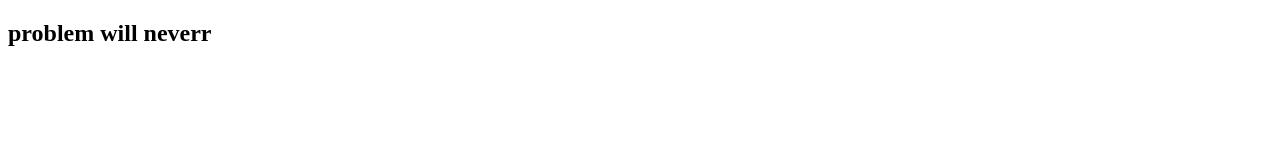
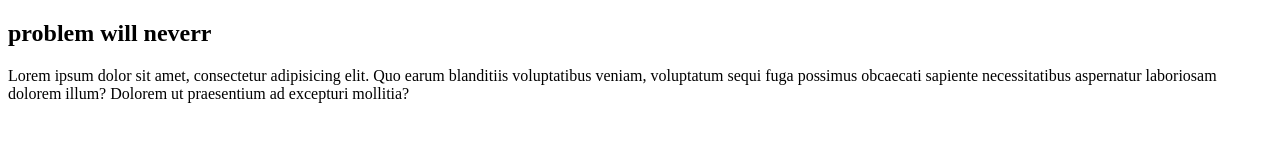
Before and after one commit to mdjibon6147/Problem-will-Neverr, a plain HTML site: page Index.html in a window 1280 px wide. Drawn offline with Linux system fonts and the light colour scheme.

Commit message:
two commit try

```diff
--- a/Index.html
+++ b/Index.html
@@ -6,6 +6,11 @@
     <title>Problem will neverr</title>
 </head>
 <body>
-    <h2> problem will neverr</h2>
+    <div>
+        <h2> problem will neverr</h2>
+        <p>Lorem ipsum dolor sit amet, consectetur adipisicing elit. Quo earum blanditiis voluptatibus veniam, voluptatum sequi fuga possimus obcaecati sapiente necessitatibus aspernatur laboriosam dolorem illum? Dolorem ut praesentium ad excepturi mollitia?</p>
+    </div>
+
+
 </body>
 </html>
```
